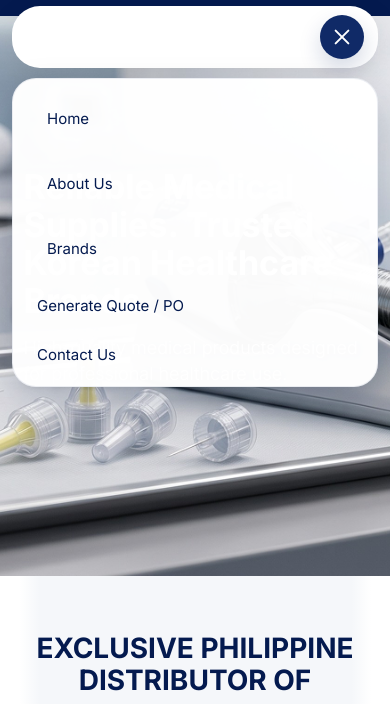
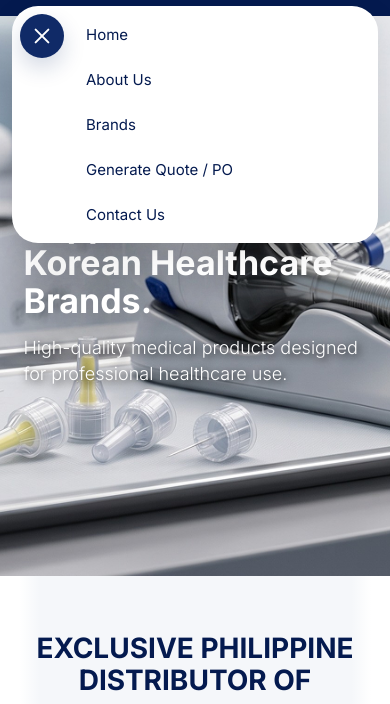
Before and after one commit to kokogo1business2-svg/kpick-temp-site, a plain HTML site: page index.html in a window 390 px wide. Both pictures are taken after a click on the button "Open navigation menu". Shown: the part 42-746 px from the top of the page. Drawn offline with Linux system fonts and the light colour scheme.

Commit message:
Refine mobile burger menu expansion

```diff
--- a/css/style.css
+++ b/css/style.css
@@ -1580,61 +1580,89 @@ body{
         min-height: 380px;
     }
     .navbar{
-        width: calc(100% - 24px);
-        justify-content: space-between;
-        border-radius: 28px;
+        width: 60px;
+        justify-content: flex-start;
+        align-items: flex-start;
+        border-radius: 50%;
         top: calc(var(--header-height, 72px) - 10px);
-        min-height: 62px;
-        padding: 8px 14px;
+        left: 12px;
+        min-height: 60px;
+        padding: 8px;
+        transform: none;
+        overflow: hidden;
+        transition: width 0.24s ease, border-radius 0.24s ease, min-height 0.24s ease, top 0.25s ease, padding 0.24s ease, box-shadow 0.24s ease;
     }
     .navbar.navbar-scrolled{
         top: 8px;
-        padding-left: 10px;
-        padding-right: 10px;
+        padding-left: 8px;
+        padding-right: 8px;
+    }
+    .navbar.is-menu-open{
+        width: calc(100% - 24px);
+        min-height: 0;
+        border-radius: 26px;
+        padding: 8px;
     }
     .nav-toggle{
         display: inline-flex;
         flex: 0 0 auto;
-        margin-left: auto;
+        margin: 0;
+        border: 3px solid #ffffff;
+        outline: 1px solid rgba(16, 42, 103, 0.18);
+        outline-offset: 0;
+        position: relative;
+        z-index: 2;
+        transition: border-color 0.2s ease, background-color 0.2s ease;
+    }
+    .navbar.is-menu-open .nav-toggle{
+        border-color: transparent;
+        outline-color: transparent;
     }
     .navigations{
-        position: absolute;
-        top: calc(100% + 10px);
-        left: 0;
-        right: 0;
+        position: static;
         display: block;
-        width: 100%;
-        overflow: visible;
+        flex: 1 1 auto;
+        width: auto;
+        min-width: 0;
+        margin-left: 8px;
+        overflow: hidden;
         opacity: 0;
         visibility: hidden;
         pointer-events: none;
-        transform: translateY(-8px);
-        transition: opacity 0.2s ease, visibility 0.2s ease, transform 0.2s ease;
+        transform: translateX(-8px);
+        transition: opacity 0.18s ease, visibility 0.18s ease, transform 0.18s ease;
     }
     .navbar.is-menu-open .navigations{
         opacity: 1;
         visibility: visible;
         pointer-events: auto;
-        transform: translateY(0);
+        transform: translateX(0);
     }
     .navigation{
         display: flex;
         flex-direction: column;
         align-items: stretch;
-        gap: 6px;
-        padding: 10px;
-        border-radius: 24px;
-        background: rgba(255, 255, 255, 0.98);
-        box-shadow: 0 18px 40px rgba(8, 25, 67, 0.18);
-        border: 1px solid rgba(15, 45, 107, 0.08);
+        gap: 4px;
+        width: 100%;
+        padding: 0;
+        border-radius: 0;
+        background: transparent;
+        box-shadow: none;
+        border: 0;
         transform: none;
+    }
+    .navigation li{
+        margin: 0;
+        padding: 0;
     }
     .navigation li a{
         display: block;
-        padding: 12px 14px;
+        width: 100%;
+        padding: 11px 14px;
         font-size: 15px;
         white-space: nowrap;
         border-radius: 16px;
+        text-align: left;
     }
     .navigation li a:hover{
         background: rgba(15, 45, 107, 0.08);
```
